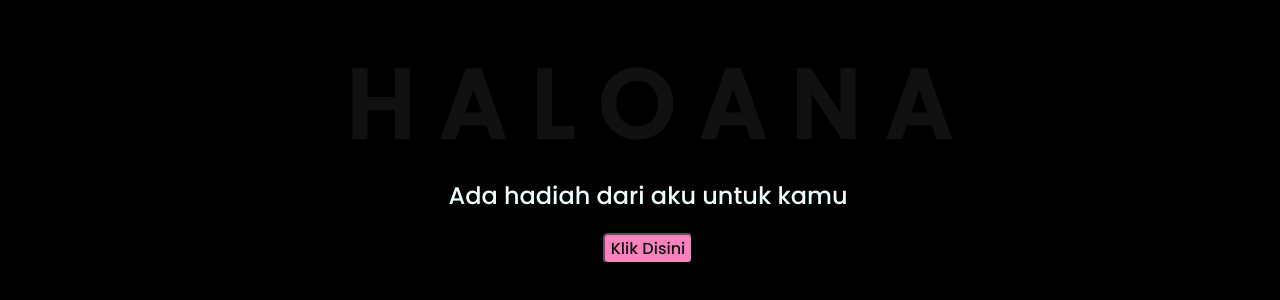
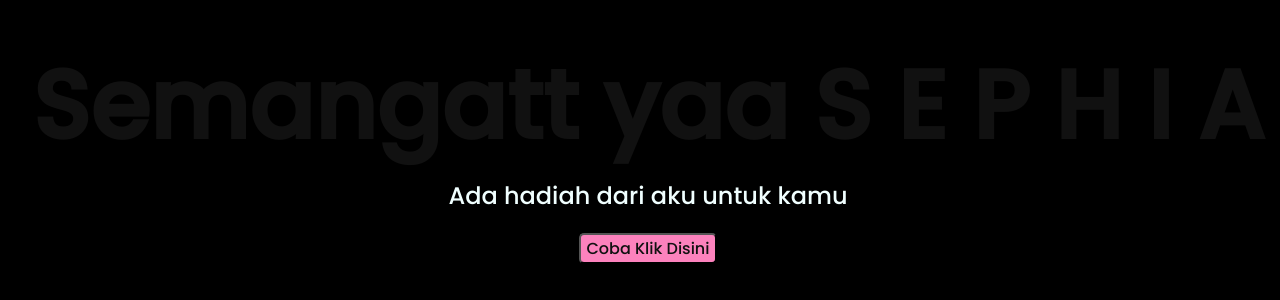
Before and after one commit to Narantaka11/Flower, a plain HTML site: page index.html in a window 1280 px wide. Shown: the part 260-560 px from the top of the page. Drawn offline with Linux system fonts and the light colour scheme.

Commit message:
index.html

```diff
--- a/index.html
+++ b/index.html
@@ -10,13 +10,13 @@
 </head>
 <body>
     <div class="greetings">
-    <!-- silahkan menambah kata sesuai keinginan dengan <span>text...</span -->
+    <!--silahkan menambah kata sesuai keinginan dengan <span>text...</span -->
+        <span>Semangatt yaa</span>
+        <span>S</span>
+        <span>E</span>
+        <span>P</span>
         <span>H</span>
-        <span>A</span>
-        <span>L</span>
-        <span>O</span>
-        <span>A</span>
-        <span>N</span>
+        <span>I</span>
         <span>A</span>
 
     </div>
@@ -25,7 +25,7 @@
     </div>
     <div class="button">
         <button>
-            <a href="flower.html">Klik Disini</a>
+            <a href="flower.html">Coba Klik Disini</a>
         </button>
 
     </div>
```
